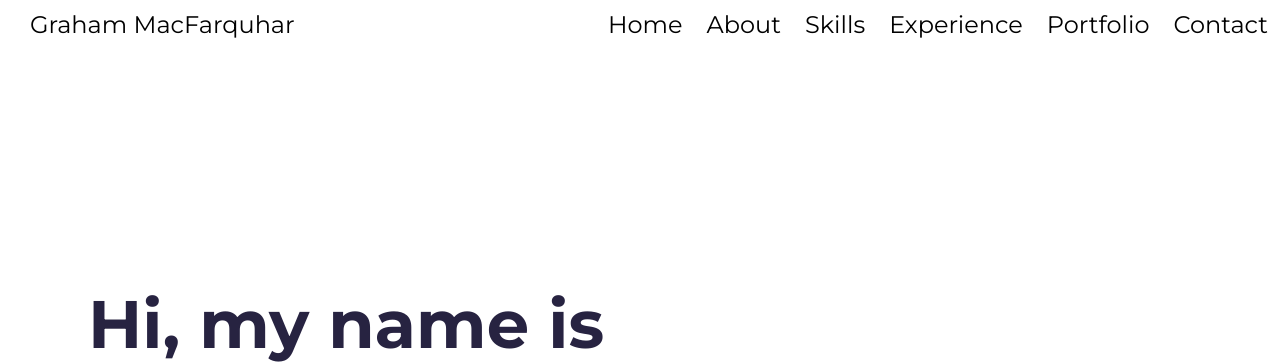
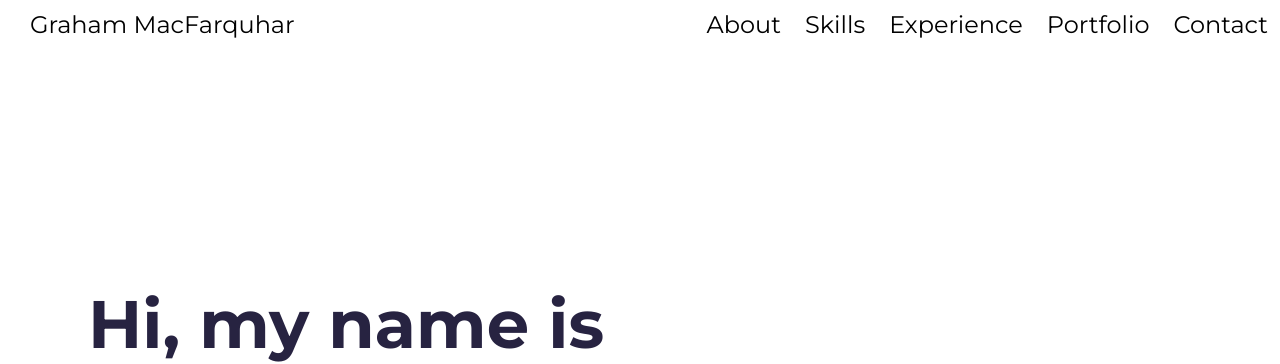
Before and after one commit to gmacfarq/portfolio-website, a Flask app: page / in a window 1280 px wide. Shown: the top 364 px of the page. Run offline with Flask 3, Linux system fonts and the light colour scheme; some libraries are stand-ins or nearby versions.

Commit message:
remove home

```diff
--- a/templates/index.html
+++ b/templates/index.html
@@ -37,7 +37,6 @@
 
       <div class="nav-links">
 
-        <div class="nav-item"><a href="#">Home</a></div>
         <div class="nav-item"><a href="#about">About</a></div>
         <div class="nav-item"><a href="#skills">Skills</a></div>
         <div class="nav-item"><a href="#experience">Experience</a></div>
```
